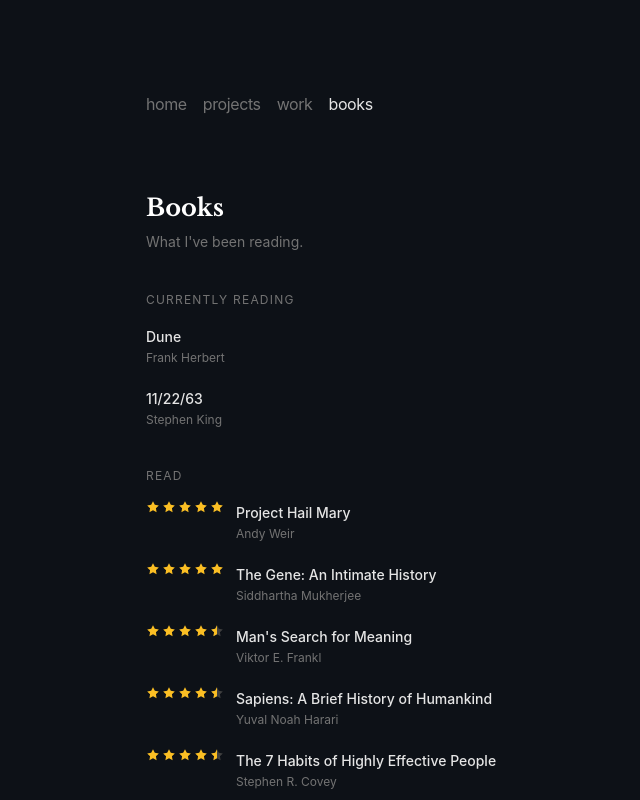
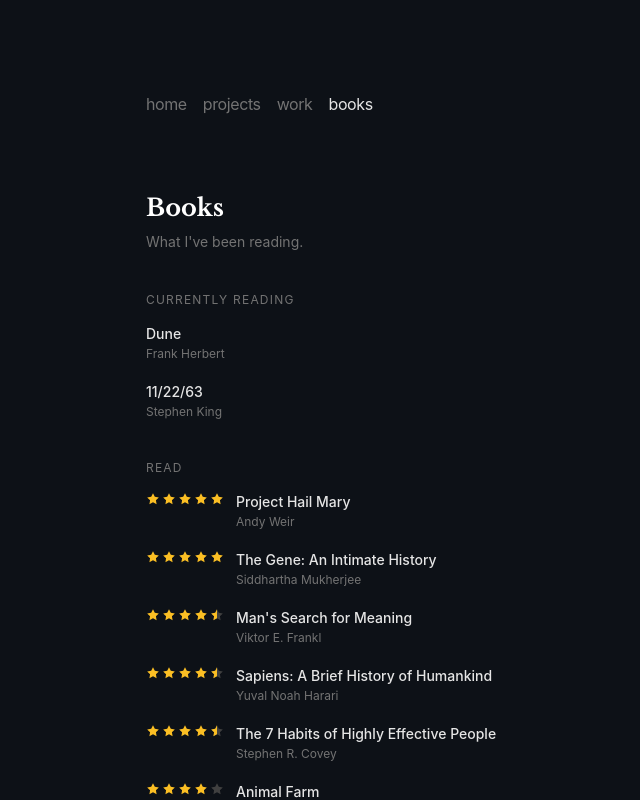
Before and after one commit to infinityp913/ananthp, a Next.js app: page /books in a window 1280 px wide. Shown: the top 800 px of the page, without its empty margins (158-798 px from the left). Built offline with nearby package versions, Linux system fonts and the light colour scheme.

Commit message:
style(design): FINDING-001/002 — expand touch targets and add hover underline affordance on book title links

```diff
--- a/pages/books/index.js
+++ b/pages/books/index.js
@@ -63,7 +63,7 @@
                       href={`https://www.google.com/search?q=${encodeURIComponent(book.title + " " + book.author)}`}
                       target="_blank"
                       rel="noopener noreferrer"
-                      className="font-medium text-neutral-200 text-sm hover:text-white transition-colors"
+                      className="font-medium text-neutral-200 text-sm hover:text-white hover:underline underline-offset-2 transition-colors block -my-2 py-2"
                     >
                       {book.title}
                     </a>
@@ -87,7 +87,7 @@
                       href={`https://www.google.com/search?q=${encodeURIComponent(book.title + " " + book.author)}`}
                       target="_blank"
                       rel="noopener noreferrer"
-                      className="font-medium text-neutral-200 text-sm hover:text-white transition-colors"
+                      className="font-medium text-neutral-200 text-sm hover:text-white hover:underline underline-offset-2 transition-colors block -my-2 py-2"
                     >
                       {book.title}
                     </a>
```
